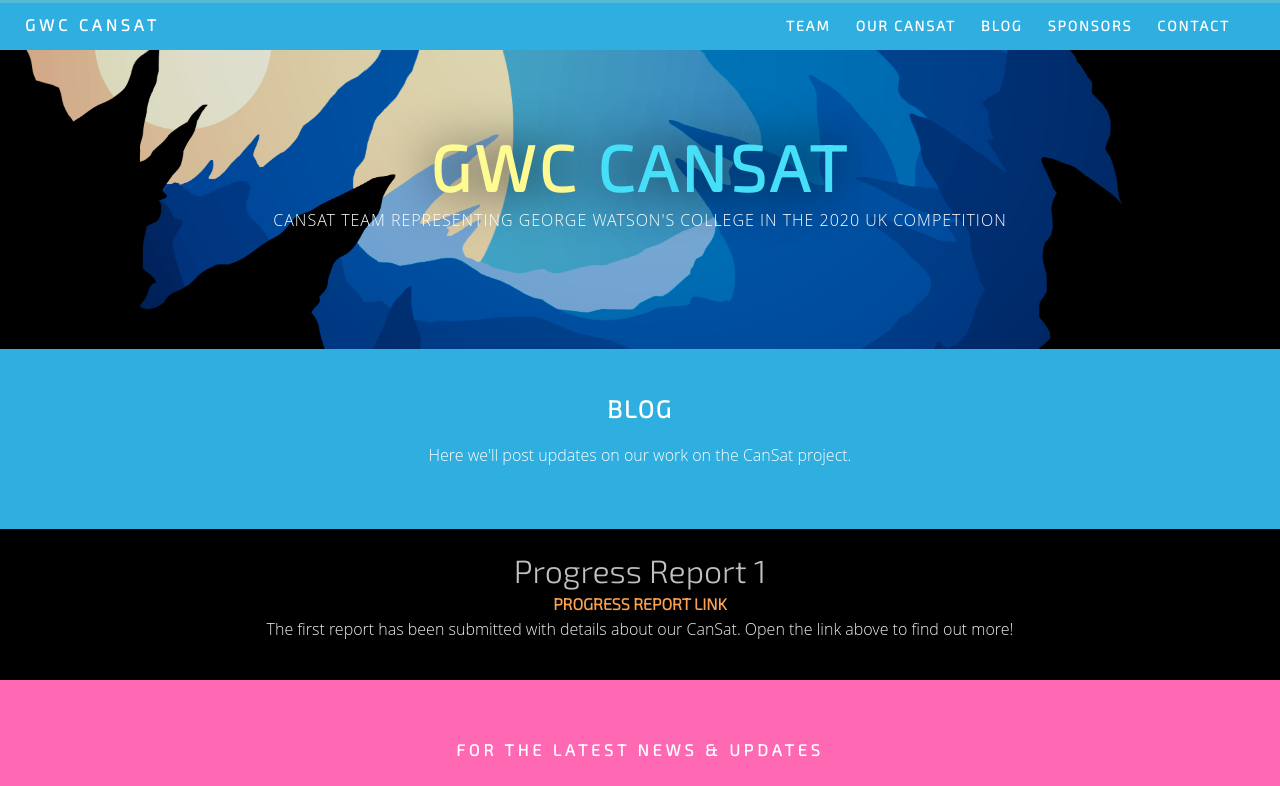
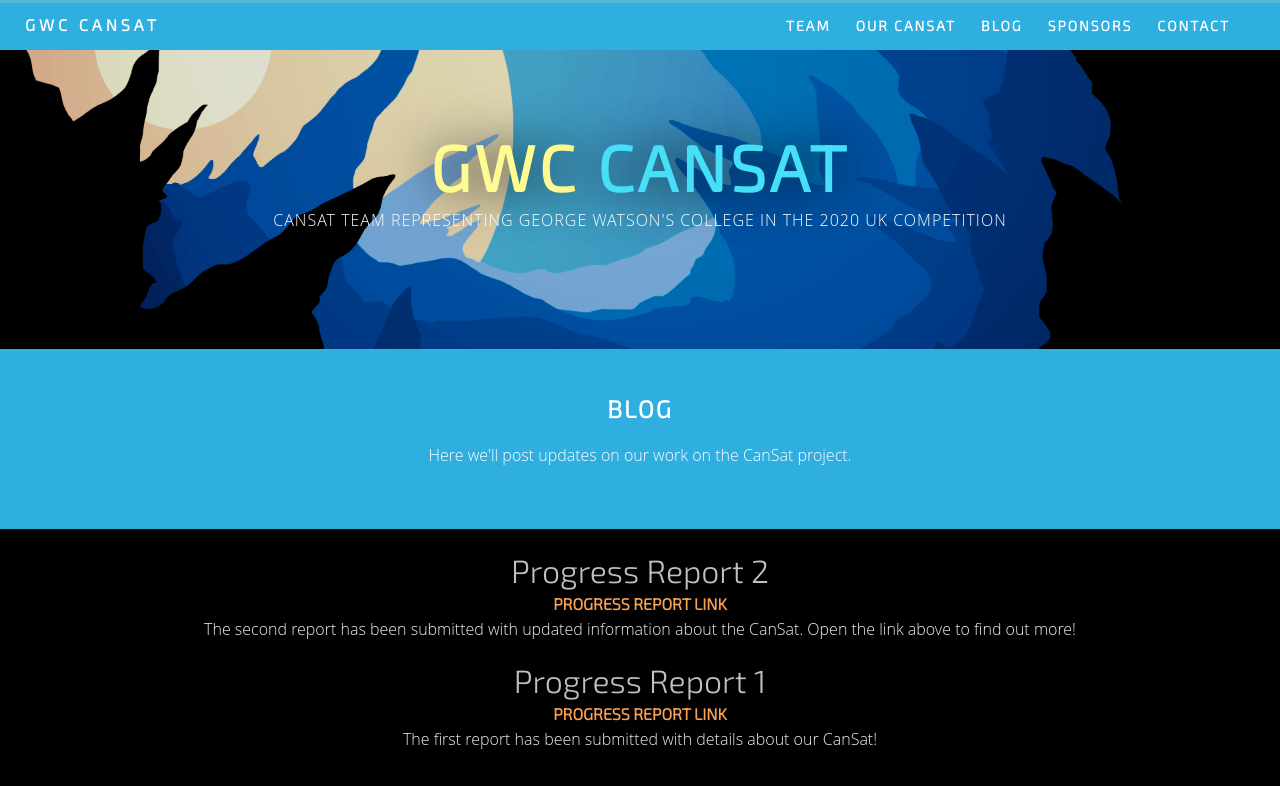
Before and after one commit to GWC-Cansat/GWC-CanSat-Website, a plain HTML site: page blog/index.html in a window 1280 px wide. Shown: the top 786 px of the page. Drawn offline with Linux system fonts and the light colour scheme.

Commit message:
Add files via upload

```diff
--- a/blog/index.html
+++ b/blog/index.html
@@ -124,9 +124,12 @@
     </section>
     <div class="gallery">
         <div class="thumbnail thumbnail-center">
+            <h1 class="stats">Progress Report 2</h1>
+            <h4><a href="https://github.com/gwccansat/GWC-CanSat-2020-Documentation/blob/master/UK%20CanSat%20Progress%20Reports/Report%202/UK%20CanSat%202020%20Progress%20Report%202%20-%20GWC%20CanSat.pdf" target="_blank" rel="noopener">PROGRESS REPORT LINK</a></h4>
+            <p>The second report has been submitted with updated information about the CanSat. Open the link above to find out more!</p>
             <h1 class="stats">Progress Report 1</h1>
             <h4><a href="https://github.com/gwccansat/GWC-CanSat-2020-Documentation/blob/master/UK%20CanSat%20Progress%20Reports/Report%201/UK%20CanSat%202020%20Progress%20Report%201%20-%20GWC%20CanSat.pdf" target="_blank" rel="noopener">PROGRESS REPORT LINK</a></h4>
-            <p>The first report has been submitted with details about our CanSat. Open the link above to find out more!</p>
+            <p>The first report has been submitted with details about our CanSat!</p>
         </div>
     </div>
     <section class="footer_banner" id="contact">
```
